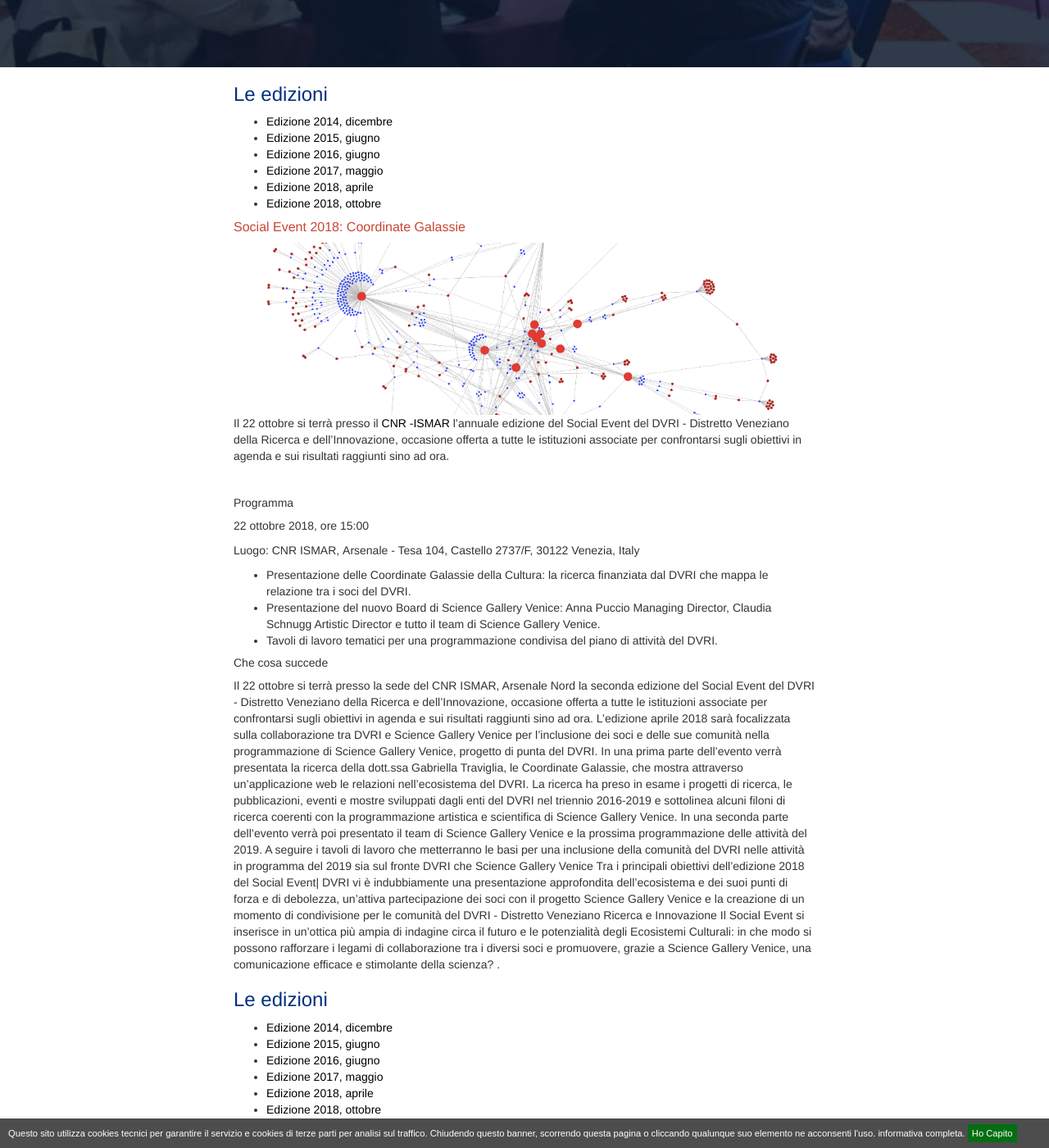
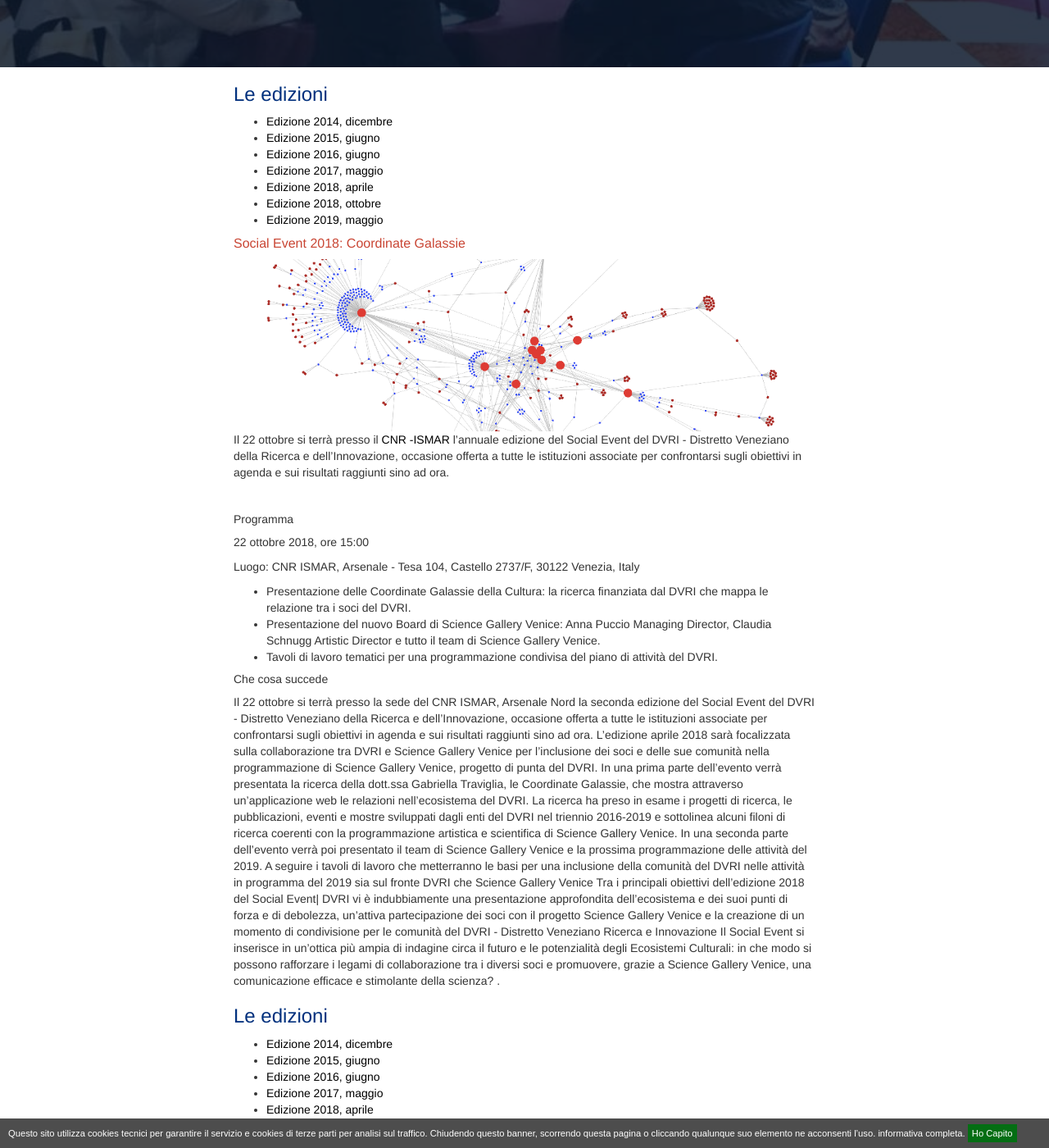
Before and after one commit to simonini/dvri-j-theme, a Jekyll site: the page built from progetti/social-events-2018-ottobre.html, in a window 1280 px wide and 1400 px high, scrolled down 385 px. Shown: the whole window at 82% size. Built offline with Jekyll 4.4.1, drawn with Linux system fonts in a browser that asks for light colours; comment, search, counter and statistics services are not loaded.

Commit message:
aggiunto social event 2019 a indice

```diff
--- a/_includes/social_events.html
+++ b/_includes/social_events.html
@@ -21,5 +21,8 @@
   <li>
     <a href="{{ site.baseurl }}/progetti/social-events-2018-ottobre.html">Edizione 2018, ottobre</a>
   </li>
+  <li>
+    <a href="{{ site.baseurl }}/progetti/social-events-2019.html">Edizione 2019, maggio</a>
+  </li>
 </ul>
 </section>
--- a/progetti/social-events-2018-ottobre.html
+++ b/progetti/social-events-2018-ottobre.html
@@ -40,7 +40,6 @@ Il Social Event si inserisce in un’ottica più ampia di indagine circa il futu
 .</p>
 
 
-
 {% include social_events.html %}
 
 <!-- Begin MailChimp Signup Form -->
```
